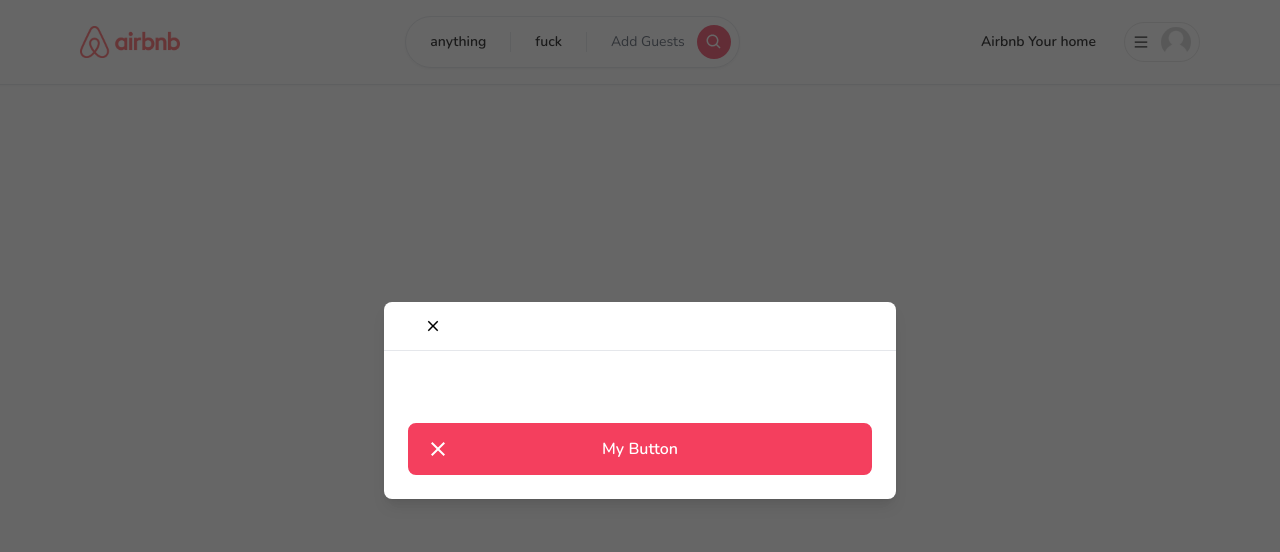
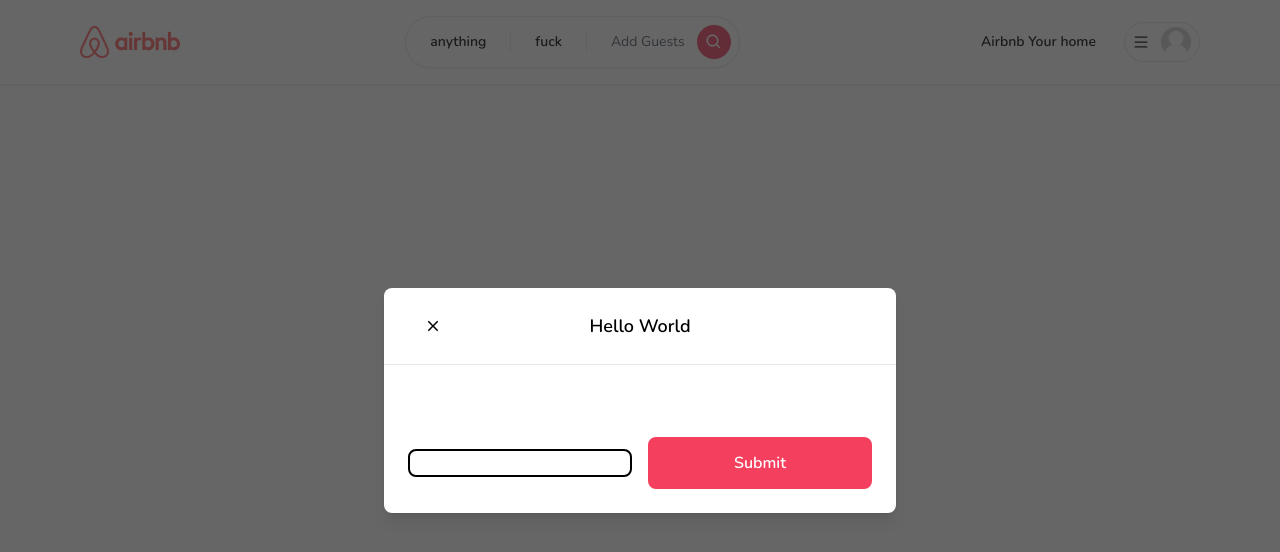
Before and after one commit to IT21239298/Airbnb--Next.Js-, a Next.js app in the folder airbnb/: page / in a window 1280 px wide. Shown: the top 552 px of the page. Built offline with nearby package versions, Linux system fonts and the light colour scheme.

Commit message:
section action

```diff
--- a/airbnb/app/components/modals/Modal.tsx
+++ b/airbnb/app/components/modals/Modal.tsx
@@ -14,7 +14,7 @@
   actionLabel: String;
   disabled?: boolean;
   secondaryAction?: () => void;
-  secondaryLabel?: string;
+  secondaryActionLabel?: string;
 }
 
 const Modal: React.FC<ModalProps> = ({
@@ -27,7 +27,7 @@
   actionLabel,
   disabled,
   secondaryAction,
-  secondaryLabel,
+  secondaryActionLabel,
 }) => {
   const [showModel, setShowModel] = useState(isOpen);
 
@@ -87,7 +87,18 @@
               {/* footer*/}
               <div className="flex flex-col gap-2 p-6">
                 <div className="flex flex-row items-center gap-4 w-full">
-                  <Button icon={IoMdClose} label="My Button" />
+                  <Button
+                    outline
+                    disabled={disabled}
+                    label={secondaryActionLabel}
+                    onClick={handleSecondaryAction}
+                  />
+
+                  <Button
+                    disabled={disabled}
+                    label={actionLabel}
+                    onClick={handleSubmit}
+                  />
                 </div>
               </div>
             </div>
--- a/airbnb/app/layout.tsx
+++ b/airbnb/app/layout.tsx
@@ -21,7 +21,7 @@
     <html lang="en">
       <body className={font.className}>
         <ClientOnly>
-          <Modal isOpen />
+          <Modal actionLabel="Submit" title="Hello World" isOpen />
           <Navbar />
         </ClientOnly>
 
```
